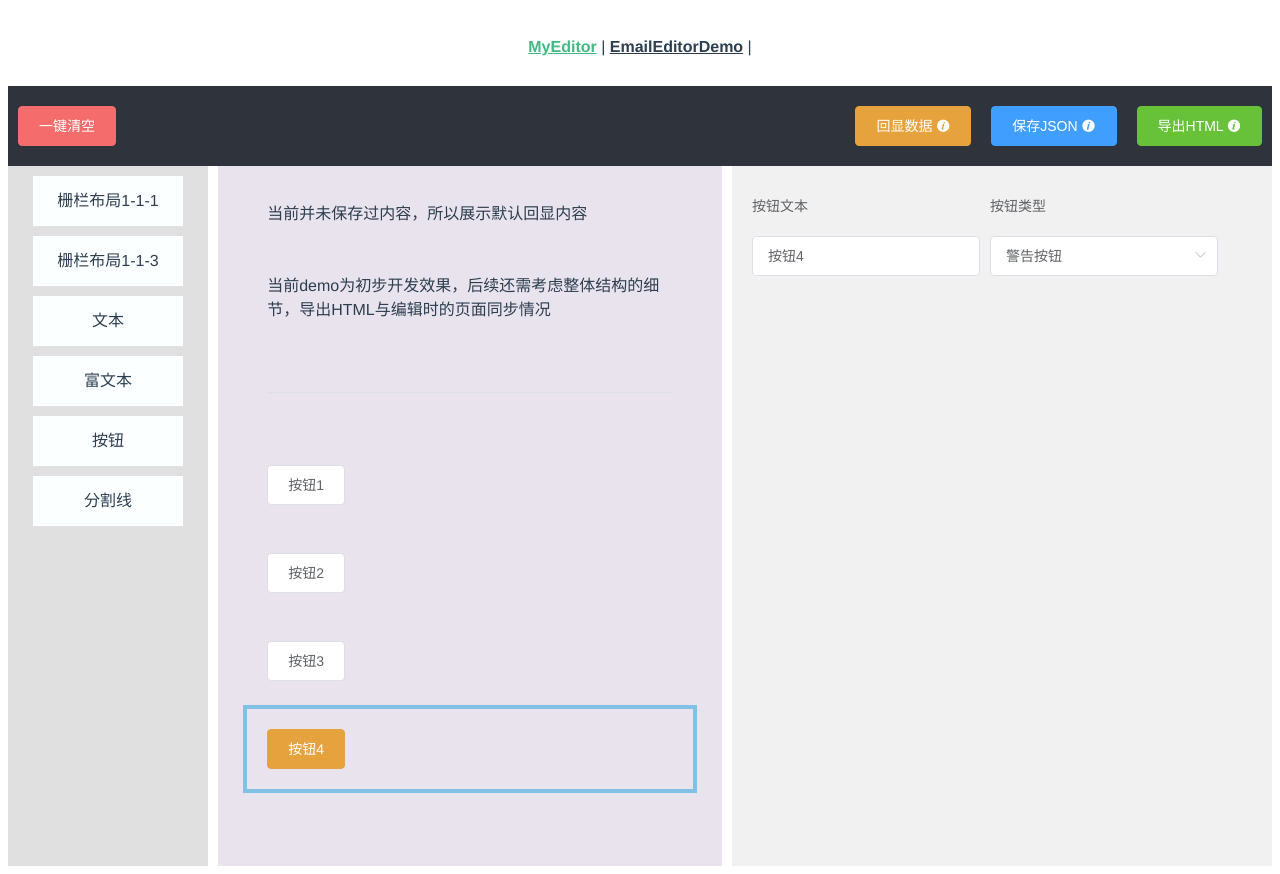
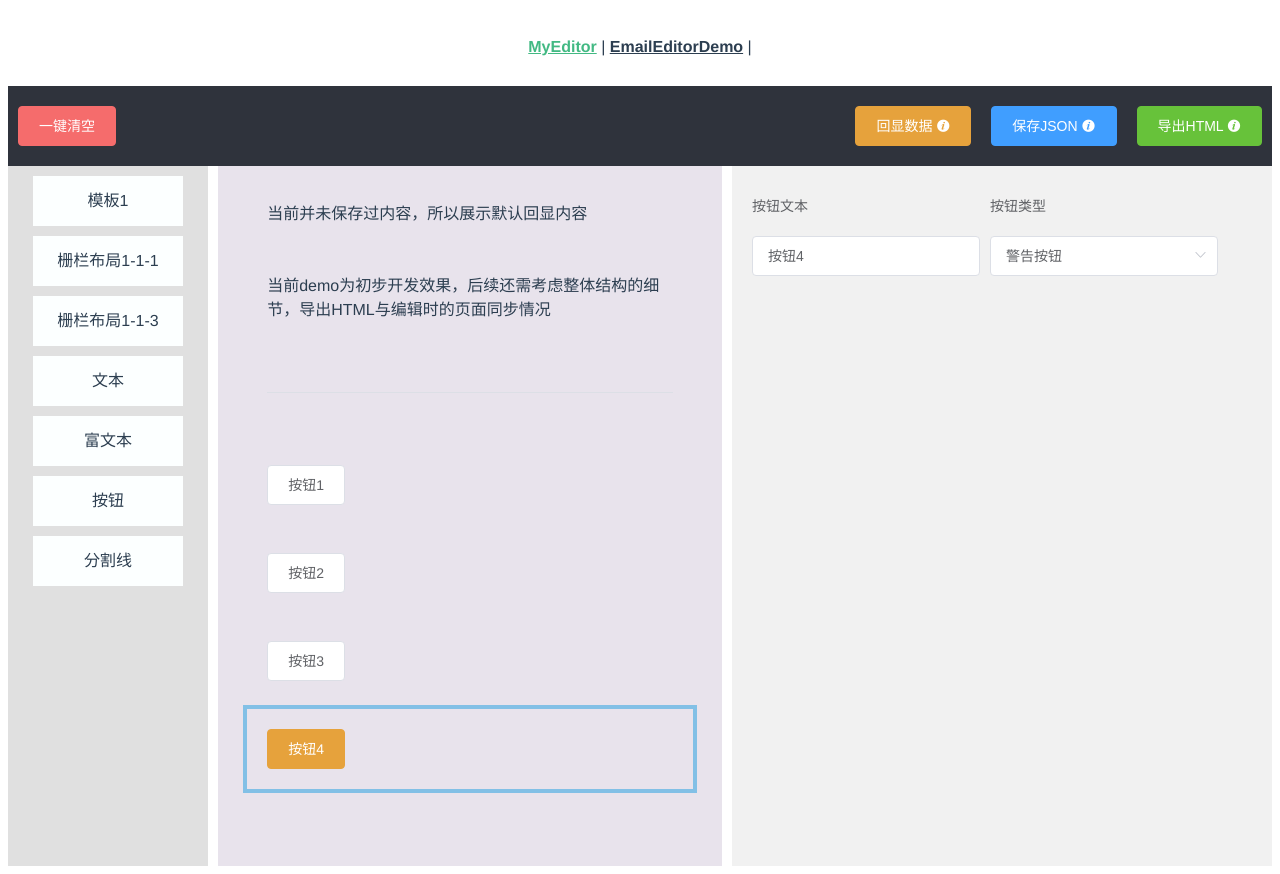
Before and after one commit to pp63164938/email-template, a Vue app: page /MyEditor in a window 1280 px wide. Built offline with nearby package versions, Linux system fonts and the light colour scheme.

Commit message:
✨ feat(拓展组件): 开发模板组件功能

```diff
--- a/src/demos/MyEditor/NavModule/index.vue
+++ b/src/demos/MyEditor/NavModule/index.vue
@@ -75,8 +75,43 @@ export default {
       // return true;
       // return !!isDrop;
     },
+    // 递归重置renderId与rowRenderId
+    resetDeepRenderId(renderInfo, rowRenderId, childrenStr = "columnsList") {
+      let newRenderInfo = renderInfo;
+      if (Array.isArray(newRenderInfo)) {
+        for (const info of newRenderInfo) {
+          this.resetDeepRenderId(info, rowRenderId, childrenStr);
+        }
+      } else if (
+        Object.prototype.toString.call(newRenderInfo) === "[object Object]"
+      ) {
+        for (const key in newRenderInfo) {
+          // 替换原有的renderId
+          if (key === "renderId") newRenderInfo.renderId = v4();
+          // 替换行数据的renderId
+          if (rowRenderId) newRenderInfo.rowRenderId = rowRenderId;
+
+          // 有子项则递归---带上横数据renderId，在列数据赋值至rowRenderId
+          if (key === childrenStr) {
+            newRenderInfo[childrenStr] = this.resetDeepRenderId(
+              newRenderInfo[childrenStr],
+              newRenderInfo.renderId
+            );
+          }
+        }
+      }
+      return newRenderInfo;
+    },
     // 复制时触发---拖拽到另一片区域
     onClone({ compId, type = "feature", props = {} } = {}) {
+      // 若为模板模块，则重置内部所有的renderId与rowRenderId并返回
+      if (type === "template") {
+        return this.resetDeepRenderId(
+          JSON.parse(JSON.stringify(props.templateConfig))
+        );
+      }
+
+      // 常规返回（非模板）
       // 将在在渲染页面(RenderContent)生成的配置项
       return {
         renderId: v4(),
--- a/src/demos/MyEditor/RenderContent/index.vue
+++ b/src/demos/MyEditor/RenderContent/index.vue
@@ -50,7 +50,7 @@ export default {
         pull: true, //可以拖出
         put: (...arg) => {
           let info = arg[2]._underlying_vm_;
-          return ["layout", "tempalte"].includes(info.type);
+          return ["layout", "template"].includes(info.type);
         }, //可以拖出
       },
     };
--- a/src/demos/MyEditor/common/ComponentsList.js
+++ b/src/demos/MyEditor/common/ComponentsList.js
@@ -1,4 +1,6 @@
 // 导航模块组件列表
+
+import template1 from '@/demos/MyEditor/common/component/Template/template1.js'
 export default class ComponentsList {
   static list = [
     // {
@@ -9,6 +11,17 @@ export default class ComponentsList {
     //   type: 'layout',  // 组件使用类型---layout:布局(用于栅栏布局)   feature:功能(文本、按钮等)  template:模板(指定布局和功能的组合模板)
     //   props: { cells: [1, 1, 1] }, // 传参
     // },
+    {
+      compId: 'temp1',
+      compName: '模板1',
+      // 模板无需使用组件，依赖于props.templateConfig里的内容
+      // component: '',
+      // attrsComponent: '',
+      type: 'template',
+      props: {
+        templateConfig: template1,
+      },
+    },
     {
       compId: 'Layout_1-1-1',
       compName: '栅栏布局1-1-1',
--- /dev/null
+++ b/src/demos/MyEditor/common/component/Template/template1.js
@@ -0,0 +1 @@
+export default { "renderId": "dcd8cd2c-e6c0-4cba-9a19-5b75cc912c40", "compId": "Layout_1-1-1", "type": "layout", "props": { "cells": [1, 1, 1] }, "attrsFormData": { "text": "文字内容1", "style": {} }, "columnsList": [[{ "renderId": "c9a46233-156f-4187-a35b-10d676747da8", "compId": "ElButton", "type": "feature", "props": {}, "rowRenderId": "dcd8cd2c-e6c0-4cba-9a19-5b75cc912c40", "attrsFormData": { "text": "按钮名称", "type": "primary", "style": { "color": "#FFF", "background-color": "#409EFF", "border-color": "#409EFF" } } }, { "renderId": "f67966f4-5ae8-4a68-99af-9cfaa81e50e7", "compId": "ElButton", "type": "feature", "props": {}, "rowRenderId": "dcd8cd2c-e6c0-4cba-9a19-5b75cc912c40", "attrsFormData": { "text": "按钮名称", "type": "success", "style": { "color": "#FFF", "background-color": "#67C23A", "border-color": "#67C23A" } } }, { "renderId": "9c715e17-39d3-44eb-a584-140037afdc2c", "compId": "ElButton", "type": "feature", "props": {}, "rowRenderId": "dcd8cd2c-e6c0-4cba-9a19-5b75cc912c40", "attrsFormData": { "text": "按钮名称", "type": "danger", "style": { "color": "#FFF", "background-color": "#F56C6C", "border-color": "#F56C6C" } } }], [], []] }
```
